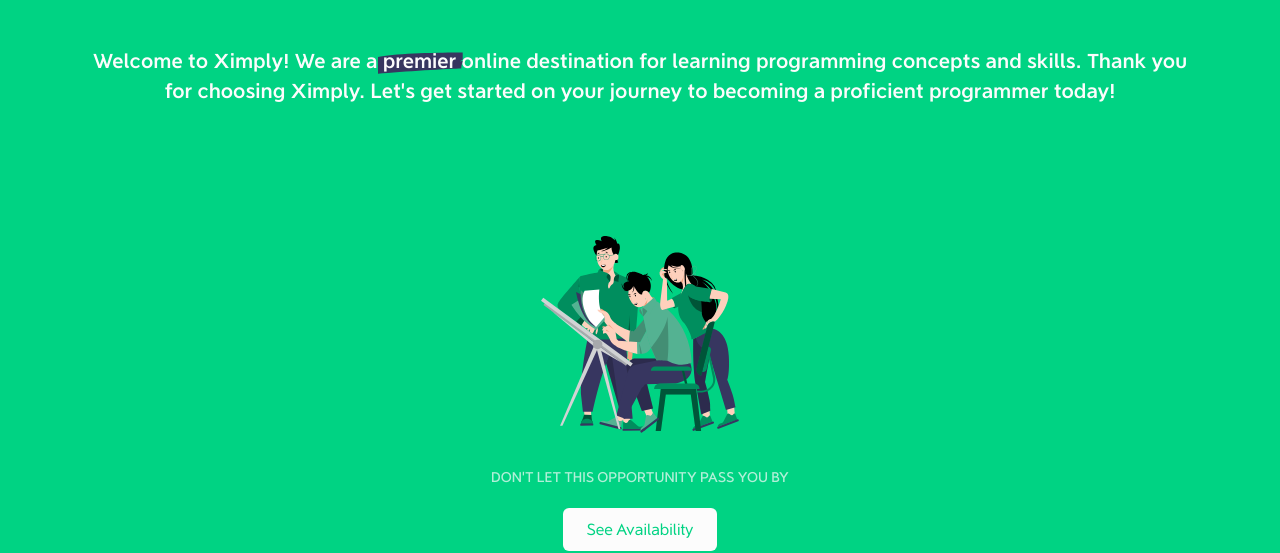
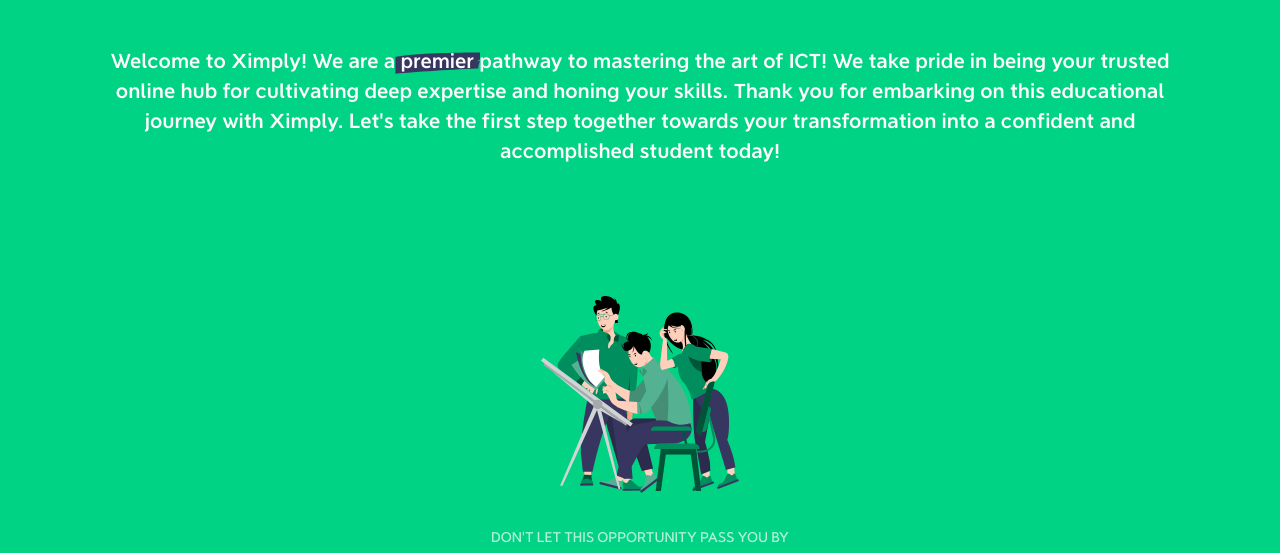
Before and after one commit to nivindulakshitha/ximply, a plain HTML site: page index.htm in a window 1280 px wide. Shown: the part 247-800 px from the top of the page. Drawn offline with Linux system fonts and the light colour scheme.

Commit message:
Update index.htm

```diff
--- a/index.htm
+++ b/index.htm
@@ -100,10 +100,7 @@
                                     </path>
                                 </svg>
                             </span>
-                            online destination for learning programming
-                            concepts and skills. Thank you for choosing
-                            Ximply. Let's get started on your journey to
-                            becoming a proficient programmer today!
+pathway to mastering the art of ICT! We take pride in being your trusted online hub for cultivating deep expertise and honing your skills. Thank you for embarking on this educational journey with Ximply. Let's take the first step together towards your transformation into a confident and accomplished student today!
                         </span>
                     </div>
                     <div class="description-block">
```
